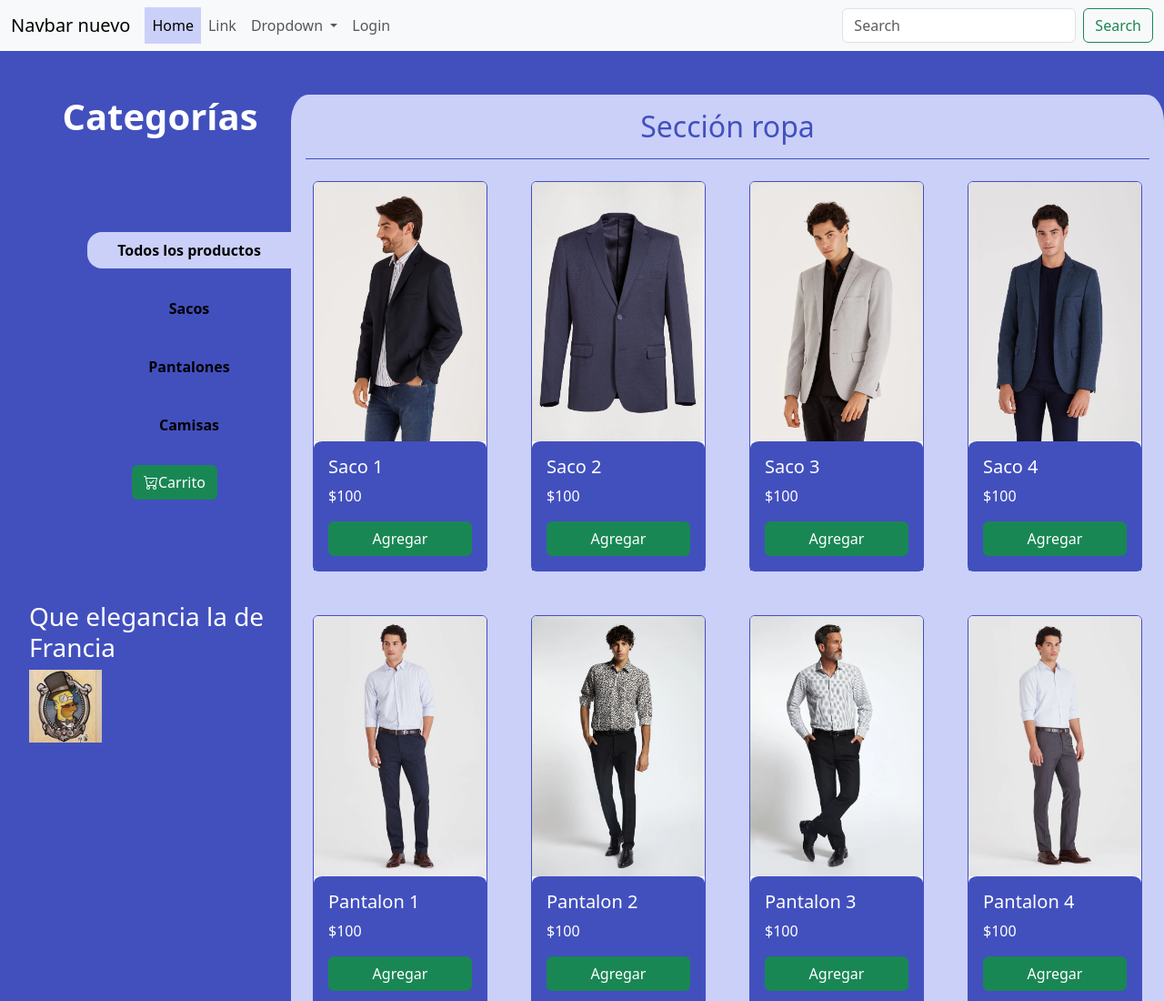
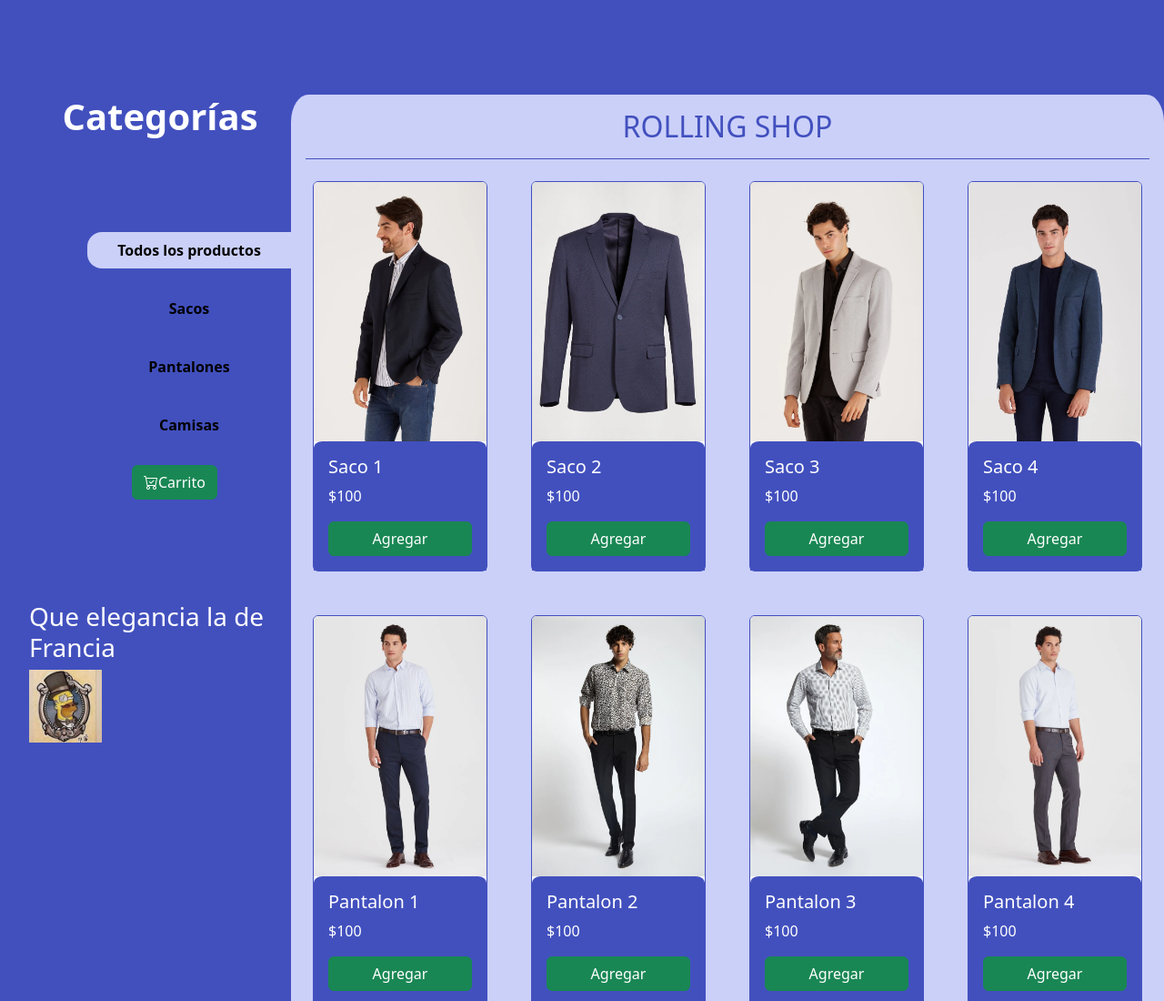
Before and after one commit to nicopazz/Ropa-de-Gala, a plain HTML site: page index.html in a window 1280 px wide. Shown: the top 1100 px of the page at 91% size. Drawn offline with nearby package versions, Linux system fonts and the light colour scheme.

```diff
--- a/index.html
+++ b/index.html
@@ -14,42 +14,7 @@
 </head>
 <body>
     <header>
-        <nav class="navbar navbar-expand-lg bg-body-tertiary fixed-top">
-            <div class="container-fluid">
-              <a class="navbar-brand" href="#">Navbar nuevo</a>
-              <button class="navbar-toggler" type="button" data-bs-toggle="collapse" data-bs-target="#navbarSupportedContent" aria-controls="navbarSupportedContent" aria-expanded="false" aria-label="Toggle navigation">
-                <span class="navbar-toggler-icon"></span>
-              </button>
-              <div class="collapse navbar-collapse" id="navbarSupportedContent">
-                <ul class="navbar-nav me-auto mb-2 mb-lg-0">
-                  <li class="nav-item">
-                    <a class="nav-link active" aria-current="page" href="#">Home</a>
-                  </li>
-                  <li class="nav-item">
-                    <a class="nav-link" href="#">Link</a>
-                  </li>
-                  <li class="nav-item dropdown">
-                    <a class="nav-link dropdown-toggle" href="#" role="button" data-bs-toggle="dropdown" aria-expanded="false">
-                      Dropdown
-                    </a>
-                    <ul class="dropdown-menu">
-                      <li><a class="dropdown-item" href="#">Action</a></li>
-                      <li><a class="dropdown-item" href="#">Another action</a></li>
-                      <li><hr class="dropdown-divider"></li>
-                      <li><a class="dropdown-item" href="#">Something else here</a></li>
-                    </ul>
-                  </li>
-                  <li class="nav-item">
-                    <a class="nav-link" href="./paginas/login.html">Login</a>
-                  </li>
-                </ul>
-                <form class="d-flex" role="search">
-                  <input class="form-control me-2" type="search" placeholder="Search" aria-label="Search">
-                  <button class="btn btn-outline-success" type="submit">Search</button>
-                </form>
-              </div>
-            </div>
-          </nav>
+
     </header>
     <main id="main" class="mt-5">
         <div class="container-fluid">
@@ -70,8 +35,8 @@
                                 <button id="pantalones" class="fw-bold asideBotones animate__animated animate__backInDown">Pantalones</button>
                             </ol>
                             <ol>
-                              <button id="camisas" class="fw-bold asideBotones animate__animated animate__backInDown">Camisas</button>
-                          </ol>
+                                <button id="camisas" class="fw-bold asideBotones animate__animated animate__backInDown">Camisas</button>
+                            </ol>
                             <a href="./paginas/carrito.html"><button id="carrito" class="btn btn-success animate__animated animate__backInDown"><i class="bi bi-cart-check"></i>Carrito</button></a>
                         </ul>
                     </div>
@@ -81,7 +46,7 @@
                     </div>
                 </aside>
                 <div class="contenedorDiv col-sm-6 col-md-9  p-3" id="seccionRopa">
-                    <h2 class="tituloDiv text-center animate__animated animate__bounceInLeft">Sección ropa</h2>
+                    <h2 class="tituloDiv text-center animate__animated animate__bounceInLeft">ROLLING SHOP</h2>
                     <hr class="line animate__animated animate__backInDown">
                     <div class="contenedorCards d-flex flex-wrap justify-content-center gap-5 mt-4">
                         <!-- IMPORTADO DESDE EL JS -->
```
